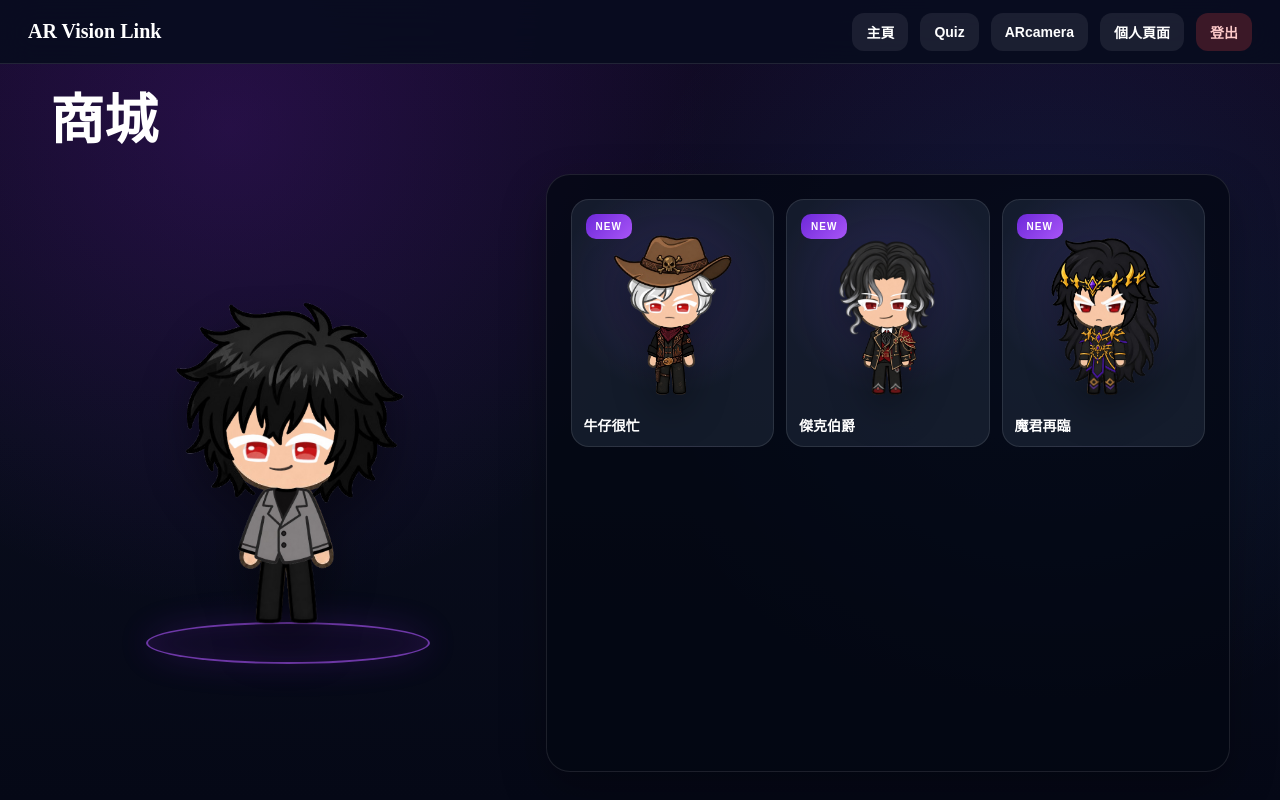
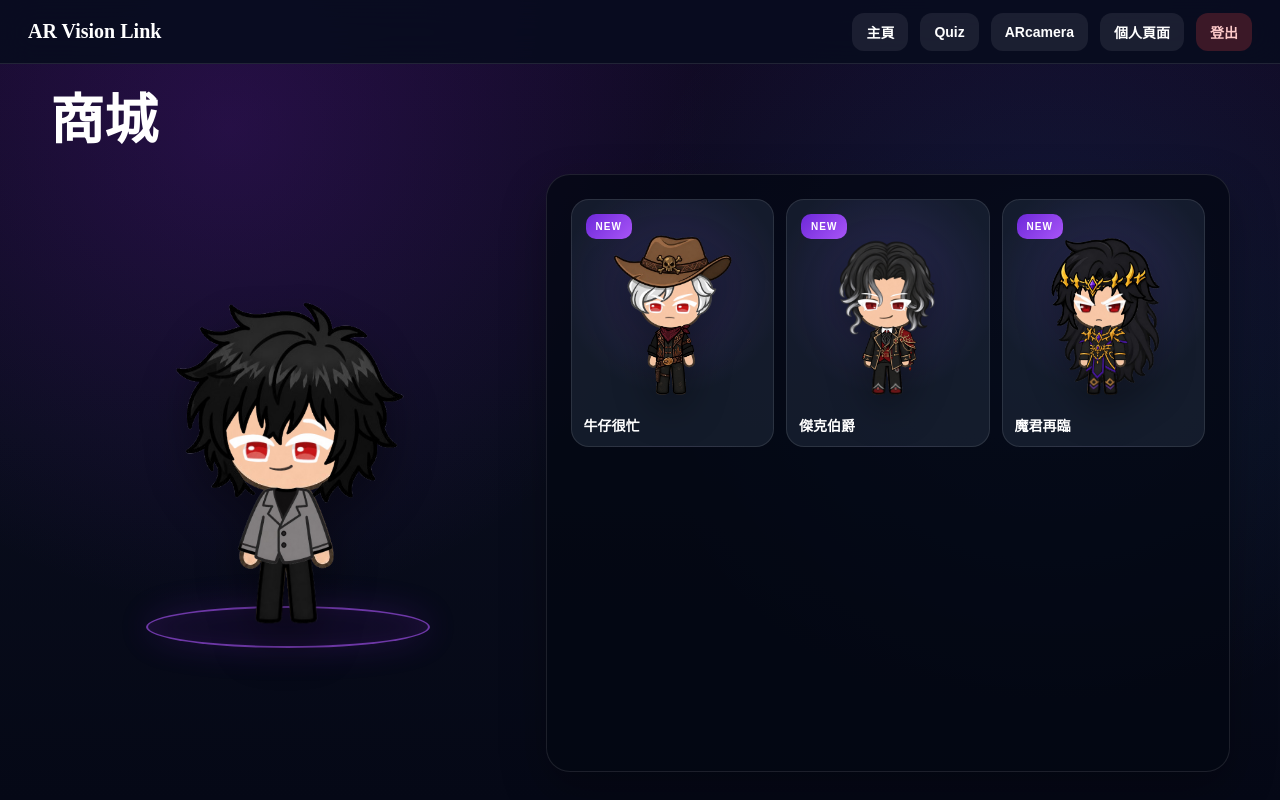
Before and after one commit to B1229049/ar-vision-link, a React (Vite) app: page /ar-vision-link/store in a window 1280 px wide. Built offline with nearby package versions, Linux system fonts and the light colour scheme; no server answers; sample sign-in values are in the browser's storage.

Commit message:
modify store

```diff
--- a/src/styles/Store.css
+++ b/src/styles/Store.css
@@ -88,7 +88,7 @@
 .store-tryon-platform {
   position: absolute;
   left: 50%;
-  top: calc(50% + 170px);
+  top: calc(50% + 154px);
   width: min(280px, 72%);
   height: 38px;
   border: 2px solid rgba(168, 85, 247, 0.62);
```
